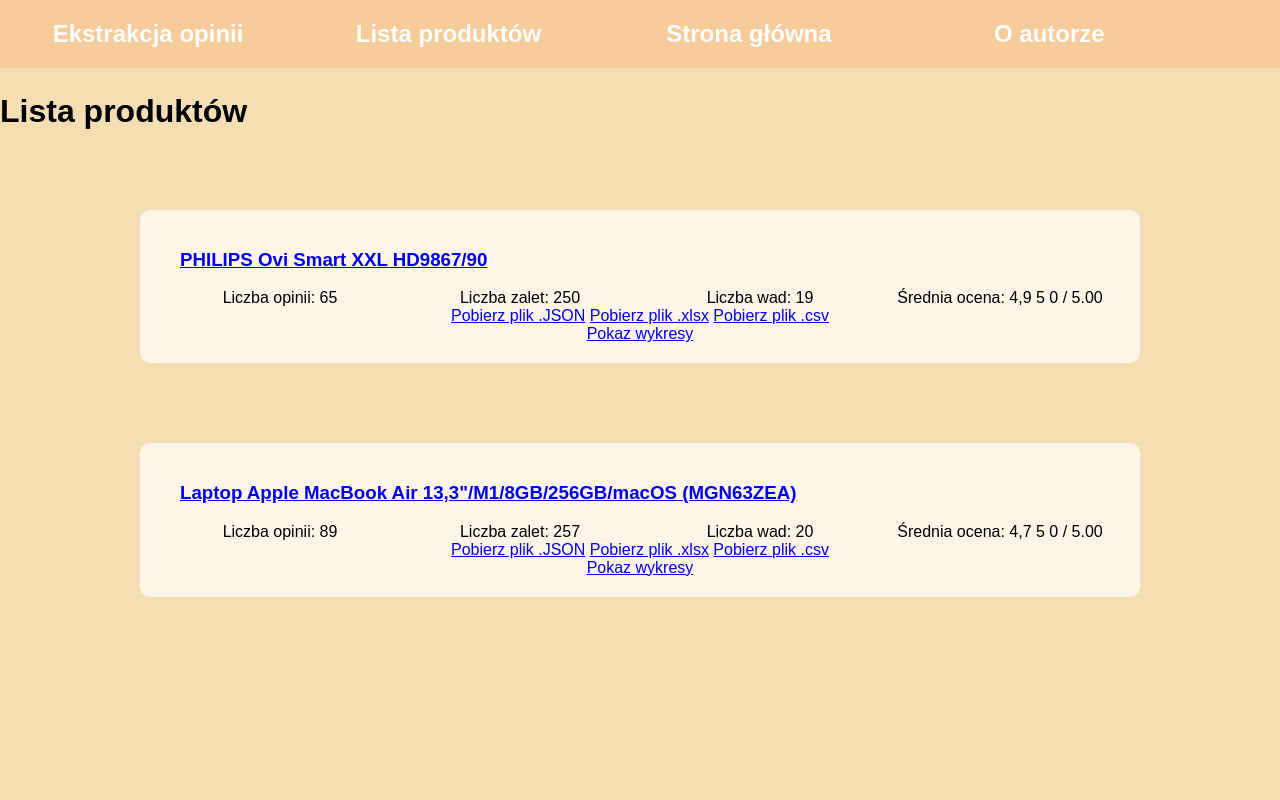
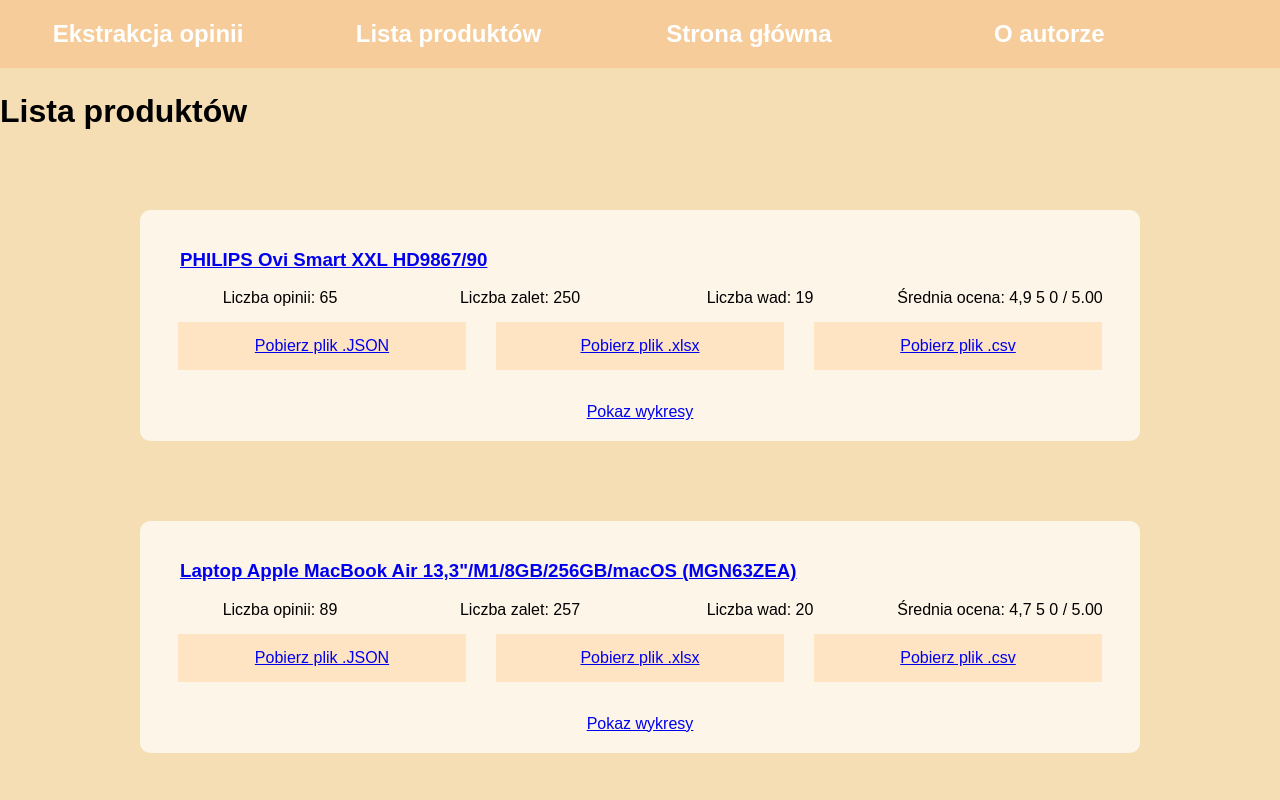
Before and after one commit to JakubIwaszek/CeneoWebscraper, a Flask app: page /list in a window 1280 px wide. Run offline with Flask 2, Linux system fonts and the light colour scheme.

Commit message:
small changes in code

```diff
--- a/functions.py
+++ b/functions.py
@@ -61,7 +61,7 @@ def getReviewsFromProduct(productId):
         for comment in comments:
             review = scrapReview(comment)
             allReviews.append(review)
-        if len(comments) < 10:
+        if len(comments) < 10 or page > 50:
             hasNextPage = False
         totalReviews += len(comments)
         page += 1
--- a/static/mainStyle.css
+++ b/static/mainStyle.css
@@ -124,3 +124,20 @@ form input[type=submit] {
 .singleProductDetailsBlock span {
     width: 25%
 }
+
+.downloadButtons {
+    width: 100%;
+    margin: auto;
+    display: flex;
+    align-items: center;
+    justify-content: center;
+}
+
+.downloadButtons a {
+    width: 30%;
+    padding-top: 15px;
+    padding-bottom: 15px;
+    margin: 15px;
+    text-align: center;
+    background-color: bisque;
+}
--- a/templates/productsList.html
+++ b/templates/productsList.html
@@ -33,9 +33,11 @@
                 <span>Liczba wad: {{ product["allDisadvangatesCount"] }}</span>
                 <span>Średnia ocena: {{ product["averageRating"] }} / 5.00</span>
             </div>
-            <a href="{{url_for('download', id=product['id'], type='json')}}" download>Pobierz plik .JSON</a>
-            <a href="{{url_for('download', id=product['id'], type='xlsx')}}" download>Pobierz plik .xlsx</a>
-            <a href="{{url_for('download', id=product['id'], type='csv')}}" download>Pobierz plik .csv</a>
+            <div class="downloadButtons">
+                <a href="{{url_for('download', id=product['id'], type='json')}}" download>Pobierz plik .JSON</a>
+                <a href="{{url_for('download', id=product['id'], type='xlsx')}}" download>Pobierz plik .xlsx</a>
+                <a href="{{url_for('download', id=product['id'], type='csv')}}" download>Pobierz plik .csv</a>
+            </div>
             <br>
             <a href="{{url_for('showCharts', productId=product['id'])}}">Pokaz wykresy</a>
         </div>
```
